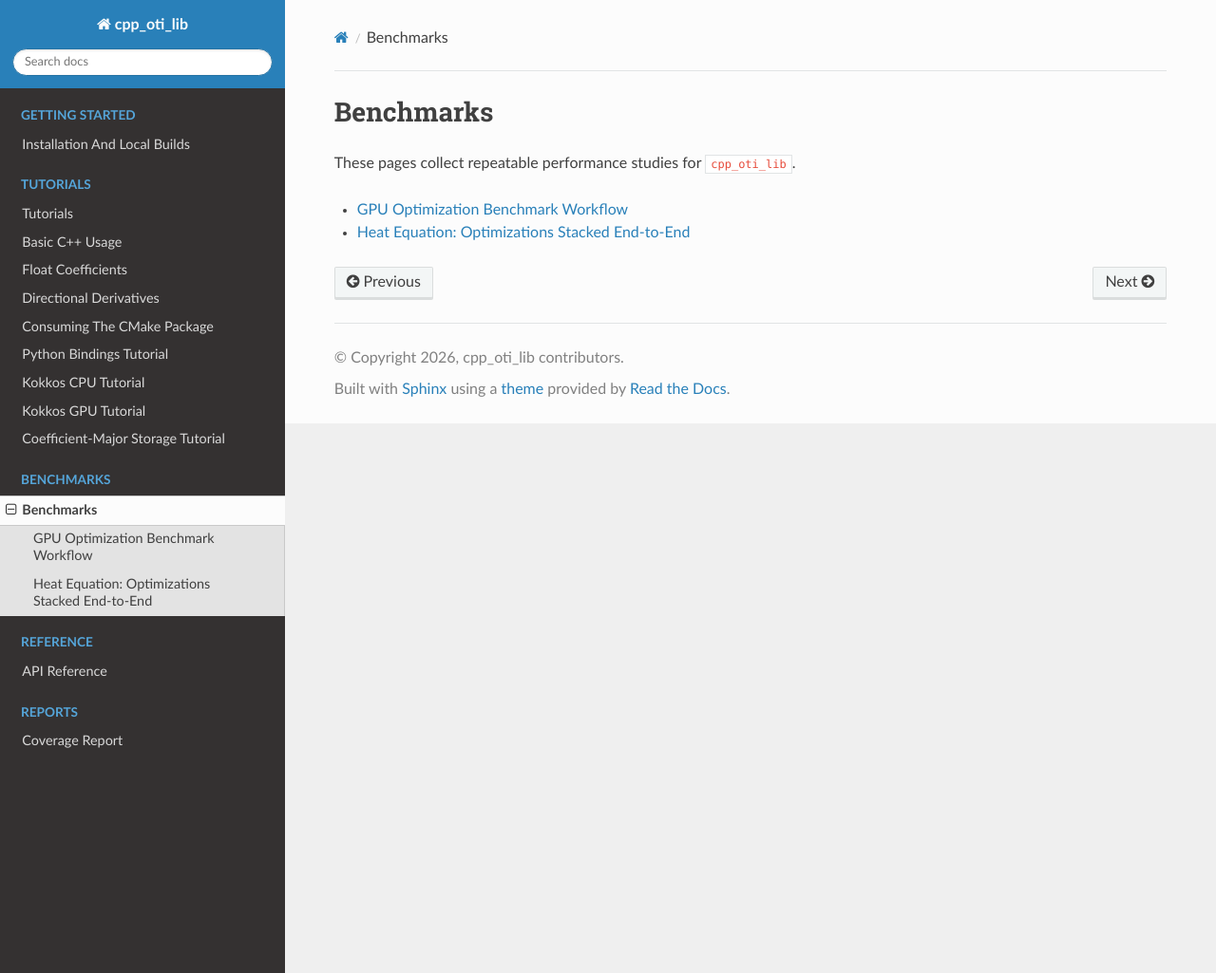
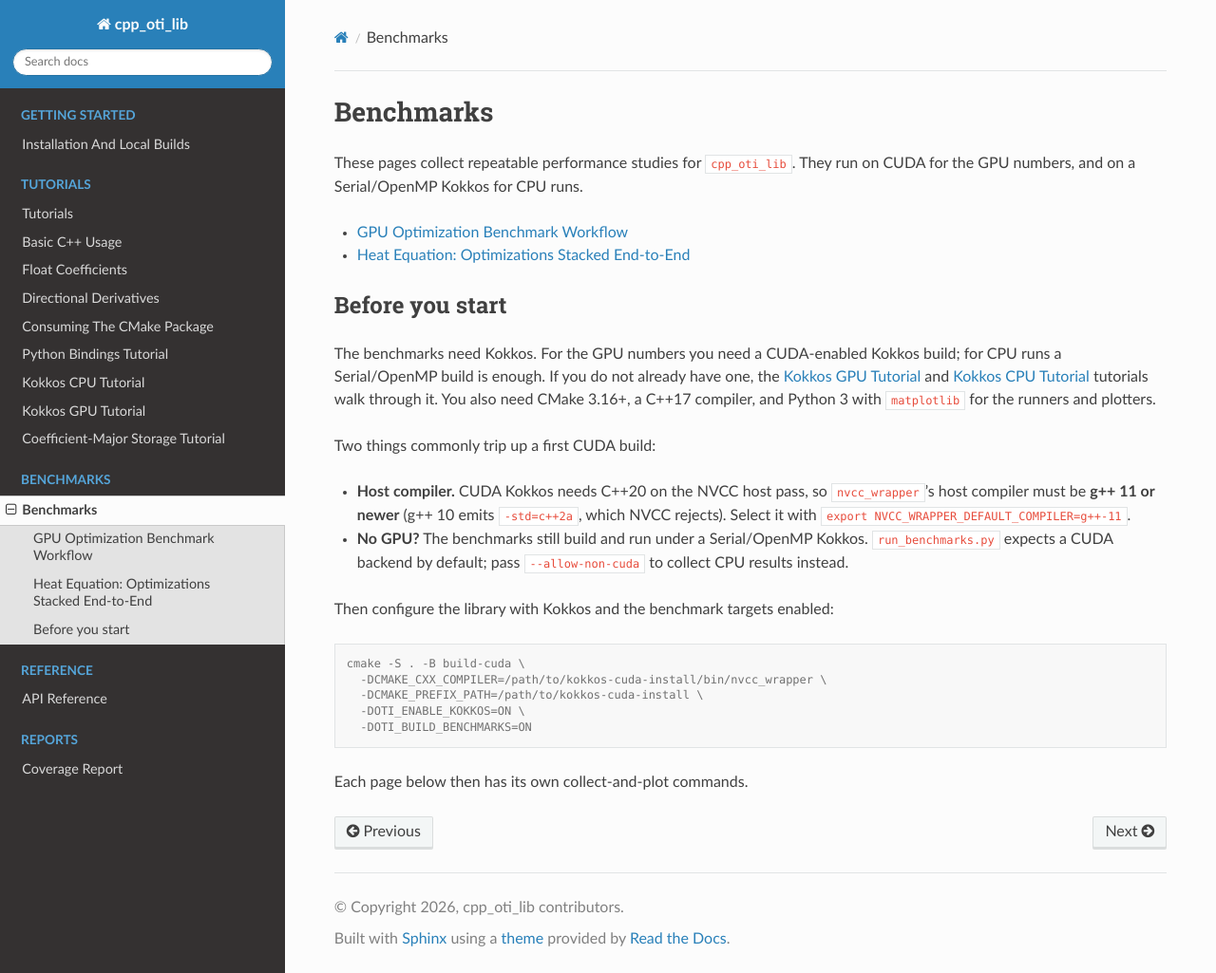
Before and after one commit to Samm-Py/cpp_oti_lib, a Sphinx documentation site: the page built from docs/benchmarks/index.rst, in a window 1280 px wide and 1025 px high. Shown: the whole window at 95% size. Built offline with Sphinx 7.4.7 and the Read the Docs theme 3.1.0, drawn with Linux system fonts in a browser that asks for light colours.

Commit message:
Docs: onboarding + "run your own investigations" for the benchmarks
Make the Benchmarks section self-serve for a newcomer.

- Benchmarks index: a "Before you start" block -- prerequisites, links to
  the Kokkos GPU/CPU tutorials, the g++ 11+ NVCC host-compiler gotcha, the
  CPU fallback (--allow-non-cuda), and the configure command.
- GPU optimization page: a "Running Your Own Investigations" section --
  per-binary CLI args, repetitions/--runs pooling, the --x plot axis,
  CPU comparison, and how to add new otinum<M,N> shapes.

Co-Authored-By: Claude Opus 4.8 <noreply@anthropic.com>

```diff
--- a/docs/benchmarks/index.rst
+++ b/docs/benchmarks/index.rst
@@ -1,10 +1,42 @@
 Benchmarks
 ==========
 
-These pages collect repeatable performance studies for ``cpp_oti_lib``.
+These pages collect repeatable performance studies for ``cpp_oti_lib``. They run
+on CUDA for the GPU numbers, and on a Serial/OpenMP Kokkos for CPU runs.
 
 .. toctree::
    :maxdepth: 1
 
    gpu_optimization_workflow
    heat_equation
+
+Before you start
+----------------
+
+The benchmarks need Kokkos. For the GPU numbers you need a CUDA-enabled Kokkos
+build; for CPU runs a Serial/OpenMP build is enough. If you do not already have
+one, the :doc:`../tutorials/kokkos_gpu` and :doc:`../tutorials/kokkos_cpu`
+tutorials walk through it. You also need CMake 3.16+, a C++17 compiler, and
+Python 3 with ``matplotlib`` for the runners and plotters.
+
+Two things commonly trip up a first CUDA build:
+
+* **Host compiler.** CUDA Kokkos needs C++20 on the NVCC host pass, so
+  ``nvcc_wrapper``'s host compiler must be **g++ 11 or newer** (g++ 10 emits
+  ``-std=c++2a``, which NVCC rejects). Select it with
+  ``export NVCC_WRAPPER_DEFAULT_COMPILER=g++-11``.
+* **No GPU?** The benchmarks still build and run under a Serial/OpenMP Kokkos.
+  ``run_benchmarks.py`` expects a CUDA backend by default; pass
+  ``--allow-non-cuda`` to collect CPU results instead.
+
+Then configure the library with Kokkos and the benchmark targets enabled:
+
+.. code-block:: console
+
+   cmake -S . -B build-cuda \
+     -DCMAKE_CXX_COMPILER=/path/to/kokkos-cuda-install/bin/nvcc_wrapper \
+     -DCMAKE_PREFIX_PATH=/path/to/kokkos-cuda-install \
+     -DOTI_ENABLE_KOKKOS=ON \
+     -DOTI_BUILD_BENCHMARKS=ON
+
+Each page below then has its own collect-and-plot commands.
```
Also changed, not shown: docs/benchmarks/gpu_optimization_workflow.rst (+31 -0 lines).
